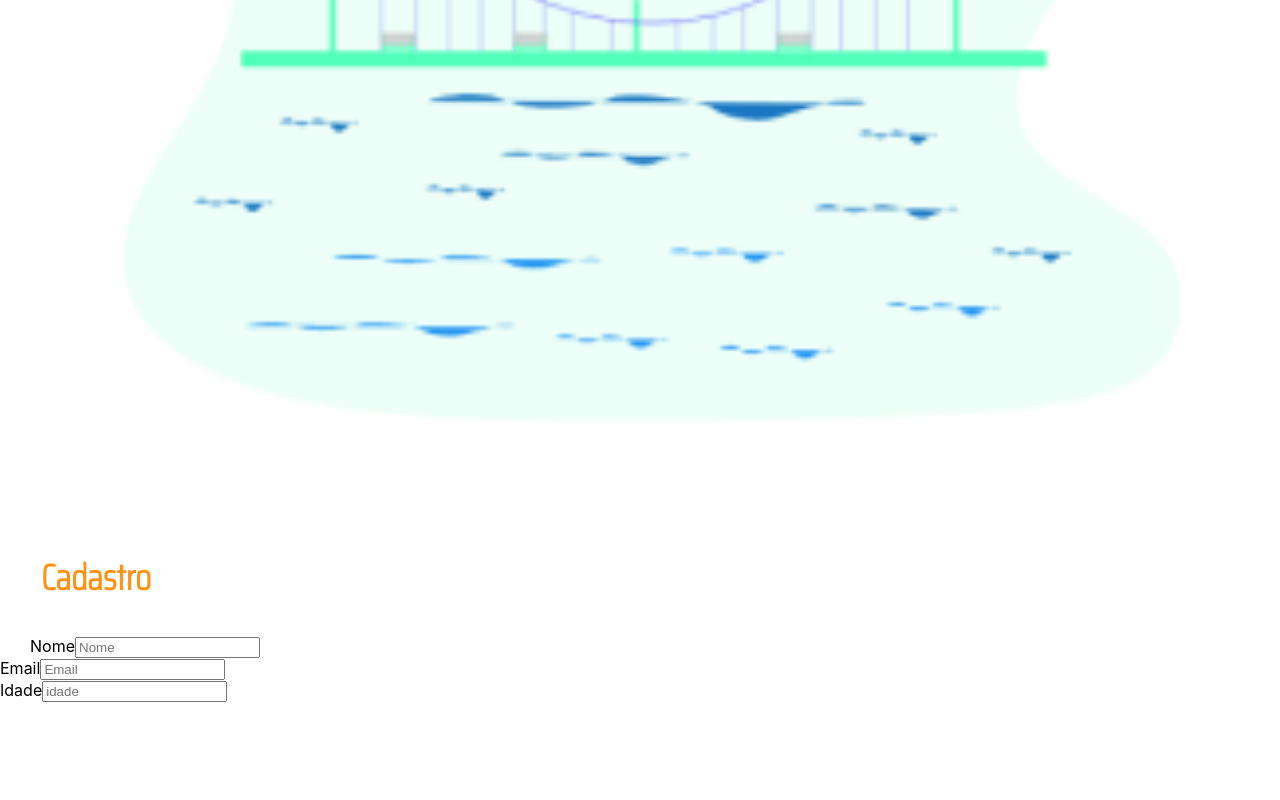
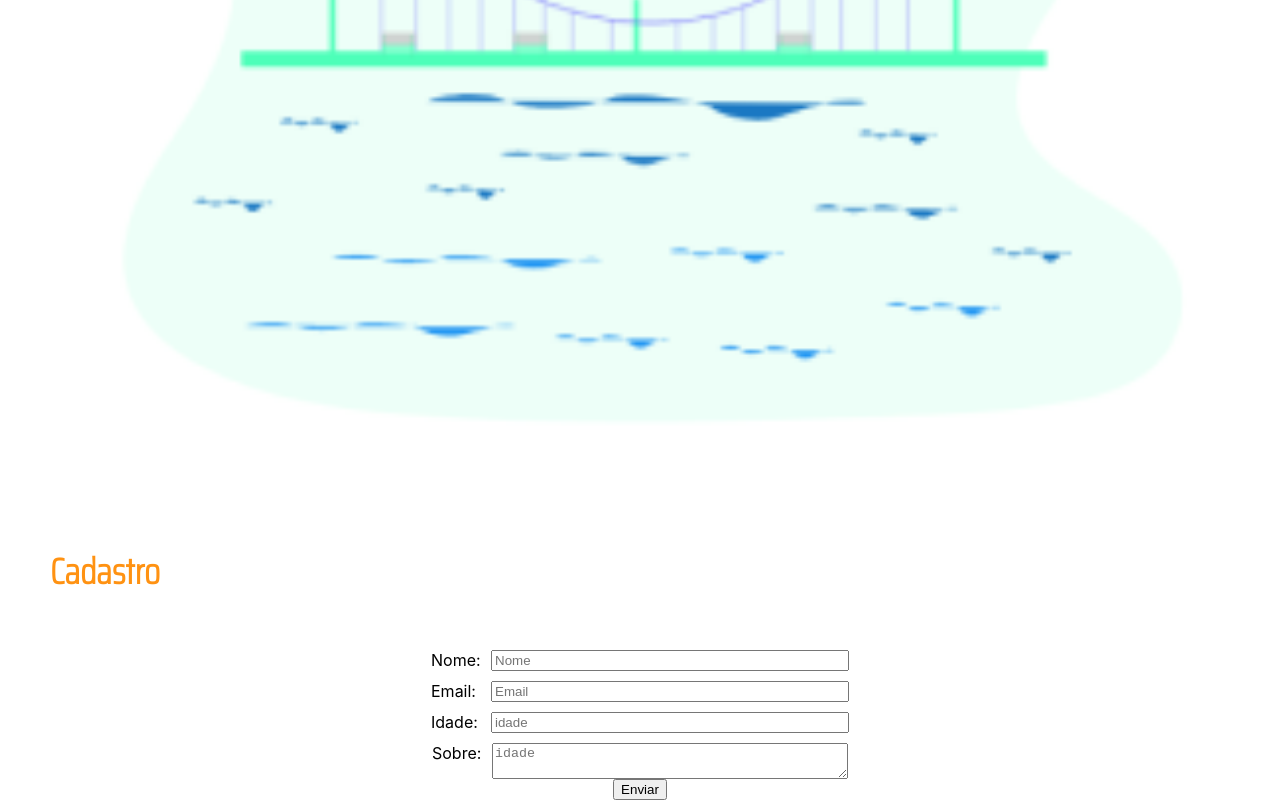
Before and after one commit to joao-vgarcia/hackaton-ccr, a React (Create React App) app: page / in a window 1280 px wide. Shown: the part 512-1312 px from the top of the page. Before the commit the page ends 1214 px from the top, so only its background shows below. Built offline with nearby package versions, Linux system fonts and the light colour scheme.

Commit message:
register page ok

```diff
--- a/src/pages/register.css
+++ b/src/pages/register.css
@@ -8,9 +8,30 @@
   line-height: 57px;
   color: #FF9212;
   font-family: 'Saira Condensed', sans-serif;
-  margin: 30px 41px;
+  margin-left: 50px;
+  margin-bottom: 40px;
 }
 
-.nomes{
-  margin-left:  30px;
+.container{
+  width: 100%;
+  display: flex;
+  flex-direction: column;
+  justify-content: center;
+  align-items: center;
 }
+.inputContainer{
+  display: flex;
+  flex-direction: row;
+  justify-content: flex-end;
+}
+.inputs{
+  width: 350px;
+  margin-top: 10px;
+}
+.labels{
+  margin-top: 10px;
+  width: 60px;
+}
+.bigContaier{
+  width: 100%;
+}
--- a/src/pages/register.js
+++ b/src/pages/register.js
@@ -1,22 +1,29 @@
 import ponte from '../assets/ponte.png';
 import './register.css';
 
-function Register () {
-  return(
-    <div>
-      <img src={ponte} alt="ponte"className="imagem"/>
+function Register() {
+  return (
+    <div className="bigContaier">
+      <img src={ponte} alt="ponte" className="imagem" />
       <h1 className="cadastro">Cadastro</h1>
-      <div>
-        <label className="nomes">Nome</label>
-        <input placeholder="Nome" required="true"/>
-      </div>
-      <div>
-        <label>Email</label>
-        <input placeholder="Email"/>
-      </div>
-      <div>
-        <label>Idade</label>
-        <input placeholder="idade"/>
+      <div className="container">
+        <div className="inputContainer">
+        <label className="labels">Nome:</label>
+          <input placeholder="Nome" required="true" className="inputs" />
+        </div>
+        <div className="inputContainer">
+        <label className="labels">Email:</label>
+          <input placeholder="Email" className="inputs" />
+        </div>
+        <div className="inputContainer">
+        <label className="labels">Idade:</label>
+          <input placeholder="idade" className="inputs" />
+        </div>
+        <div className="inputContainer">
+          <label className="labels">Sobre:</label>
+          <textarea placeholder="idade" className="inputs" />
+        </div>
+        <button>Enviar</button>
       </div>
     </div>
   )
```
Also changed, not shown: 1 other file (tests, documents, lock files or other folders).
